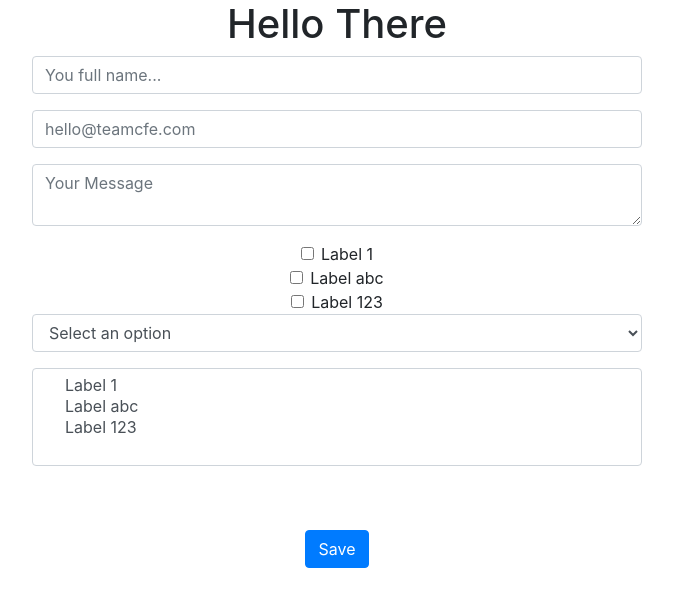
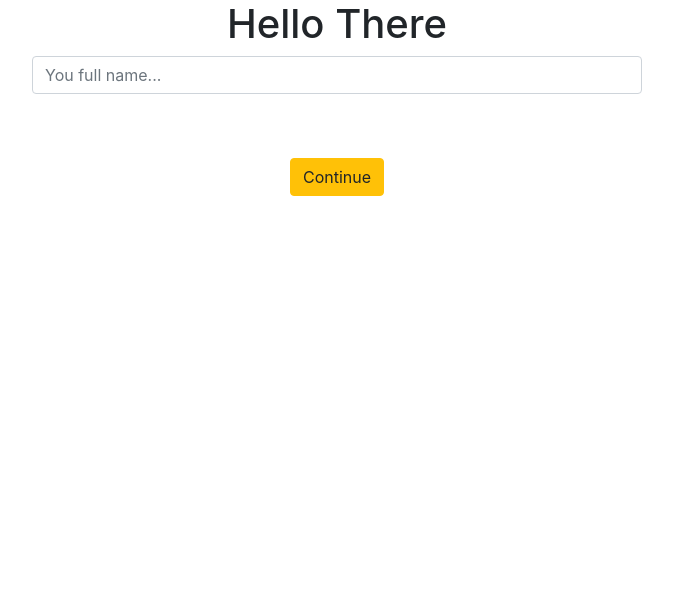
Before and after one commit to codingforentrepreneurs/Survey-with-Reactjs, a React (Create React App) app: page / in a window 1280 px wide. Shown: the top 606 px of the page, without its empty margins (303-976 px from the left). Built offline with nearby package versions, Linux system fonts and the light colour scheme.

Commit message:
34 - A Multi Page Survey

```diff
--- a/src/App.js
+++ b/src/App.js
@@ -96,21 +96,25 @@ const SurveyTextInput = props => {
 
 const myInputs = [
     {
+        page: 1,
         name: 'full_name',
         type: 'text',
         placeholder: "You full name..."
     },
     {
+         page: 2,
         name: 'email',
         type: 'email',
         placeholder: "hello@teamcfe.com"
     },
     {
+         page: 3,
         name: 'message',
         type: 'textarea',
         placeholder: "Your Message"
     },
     {
+         page: 4,
         name: 'mySingleChoice',
         type: 'checkbox',
         options: [
@@ -129,6 +133,7 @@ const myInputs = [
         ]
     },
     {
+         page: 4,
         name: 'myDropdownChoice',
         type: 'select',
         options: [
@@ -147,6 +152,7 @@ const myInputs = [
         ]
     },
     {
+         page: 5,
         name: 'myMultiSelect',
         type: 'select',
         multiple: true,
@@ -169,8 +175,9 @@ const myInputs = [
 ]
 
 
-const App = props => {
-
+const Survey = (props) => {
+    const [page, setPage] = useState(1)
+    const [isFinalPage, setIsFinalPage] = useState(false)
     const handleSubmit = (event) => {
         event.preventDefault()
         event.persist()
@@ -204,17 +211,27 @@ const App = props => {
         }
     }
 
-    return <div className='col-6 mx-auto text-center'>
-        <h1>Hello There</h1>
+    const onClickNextPage = (event) => {
+        event.preventDefault()
+        const nextPage = page + 1
+        const inputs = props.inputs ? props.inputs.filter(inputOption => inputOption.page === nextPage) : []
+        if (inputs.length === 0) {
+            setIsFinalPage(true)
+        } else {
+            setPage(nextPage)
+        }
 
-        <form onSubmit={handleSubmit}>
-            {myInputs.map((obj, index)=>{
+    }
 
+    const inputs = props.inputs ? props.inputs.filter(inputOption => inputOption.page === page) : []
+    return <form onSubmit={handleSubmit}>
+            {isFinalPage !== true && inputs.map((obj, index)=>{
 
+                const inputKey = `input-${index}-${page}`
                 return (obj.type === 'radio' || obj.type === 'checkbox') ?
                         <SurveyRadioInput
                             object={obj}
-                            key={`input-${index}`} />
+                            key={inputKey} />
 
                     :
 
@@ -222,7 +239,7 @@ const App = props => {
                         <SurveySelectInput
                             className='form-control mb-3'
                             object={obj}
-                            key={`input-${index}`} />
+                            key={inputKey} />
 
                     :
 
@@ -232,18 +249,37 @@ const App = props => {
                     placeholder={obj.placeholder}
                     defaultValue={obj.defaultValue}
                     name={obj.name}
-                    key={`input-${index}`}
+                    key={inputKey}
                      />
 
 
                 })
 
             }
-            <button
+
+
+
+
+            {isFinalPage !== true ? <button
                     name='save_btn'
-                    type='input'
+                    onClick={onClickNextPage}
+                    className='btn btn-warning my-5'>Continue</button> :
+
+                     <button
+                    name='save_btn'
+                    type='submit'
                     className='btn btn-primary my-5'>Save</button>
+
+                }
         </form>
+}
+
+const App = props => {
+
+    return <div className='col-6 mx-auto text-center'>
+        <h1>Hello There</h1>
+
+        <Survey inputs={myInputs} />
 
     </div>
 }
```
